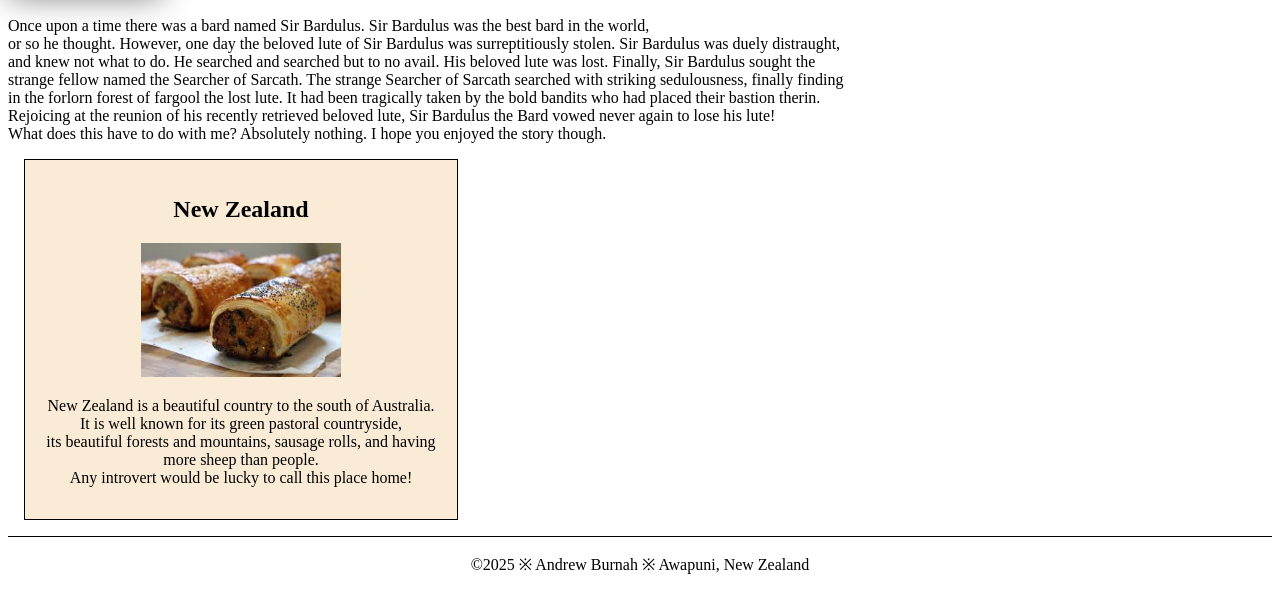
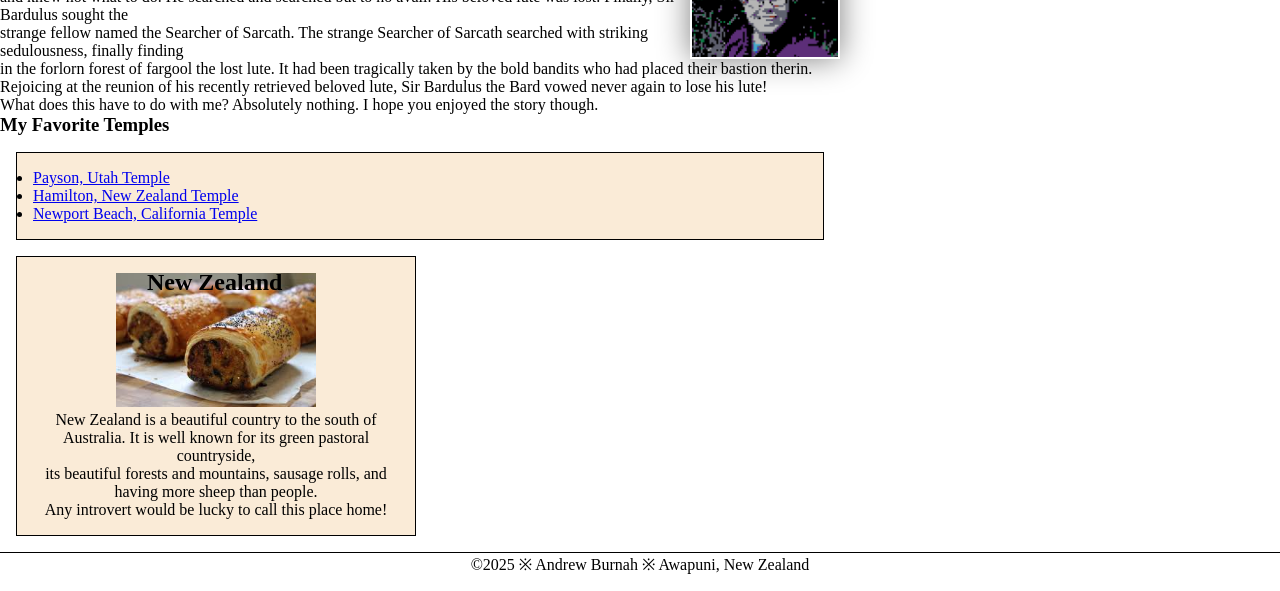
Before and after one commit to chiazmus/wdd130, a plain HTML site: page index.html in a window 1280 px wide. Shown: the part 355-946 px from the top of the page. Drawn offline with Linux system fonts and the light colour scheme.

Commit message:
homepage enhancements

```diff
--- a/index.html
+++ b/index.html
@@ -13,6 +13,8 @@
             <nav>
                 <a href="#">Home</a>
                 <a href="wwr/">Rafting Website</a>
+                <a href="https://linkedin.com">Linkedin</a>
+                <a href="https://facebook.com">facebook</a>
             </nav>
         </header>
         <main>
@@ -27,8 +29,14 @@
                 Rejoicing at the reunion of his recently retrieved beloved lute, Sir Bardulus the Bard vowed never again to lose his lute! <br>
                 What does this have to do with me?  Absolutely nothing.  I hope you enjoyed the story though.
             </p>
+            <h3>My Favorite Temples</h3>
+            <ul class="box">
+                <li><a href="https://www.churchofjesuschrist.org/temples/details/payson-utah-temple?lang=eng" target="_blank">Payson, Utah Temple</a></li>
+                <li><a href="https://www.churchofjesuschrist.org/temples/details/hamilton-new-zealand-temple?lang=eng" target="_blank">Hamilton, New Zealand Temple</a></li>
+                <li><a href="https://www.churchofjesuschrist.org/temples/details/newport-beach-california-temple?lang=eng" target="_blank">Newport Beach, California Temple</a></li>
+            </ul>
         </main>
-        <aside>
+        <aside class="box">
             <h2>New Zealand</h2>
             <img src="images/sausage-roll.jpg" alt="sausage-roll">
             <p>New Zealand is a beautiful country to the south of Australia. It is well known for its green pastoral countryside,<br>
@@ -38,5 +46,6 @@
         <footer>
             <p>©2025 ※ Andrew Burnah ※ Awapuni, New Zealand</p>
         </footer>
+        <!-- Last Modified 1/21 -->
     </body>
 </html>
--- a/styles/styles.css
+++ b/styles/styles.css
@@ -1,6 +1,12 @@
 :root {
     --border-color: black;
     --secondary-color: darkblue;
+}
+
+* {
+    margin: 0;
+    padding: 0;
+    box-sizing: border-box;
 }
 
 nav {
@@ -20,12 +26,8 @@ main {
 
 aside {
     width: 25rem;
-    margin: 1rem;
-    border: 1px solid var(--border-color);
-    padding: 1rem;
-    background-color: antiquewhite;
-    color: black;
     text-align: center;
+    position: relative;
 }
 
 footer {
@@ -44,6 +46,7 @@ main img {
     border: 1px solid var(--border-color)k;
     padding: 2px;
     box-shadow: 0 0 30px gray;
+    float: right;
 }
 
 aside img{
@@ -51,6 +54,23 @@ aside img{
     height: auto;
 }
 
+aside h2{
+    position: absolute;
+    top: 12px;
+    left: 130px;
+}
+
 p {
     padding: 0;
 }
+
+/* Class Selectors */
+
+.box {
+    padding: 1rem;
+    border: 1px solid var(--border-color);
+    margin: 1rem;
+    background-color: antiquewhite;
+    color: black;
+
+}
```
